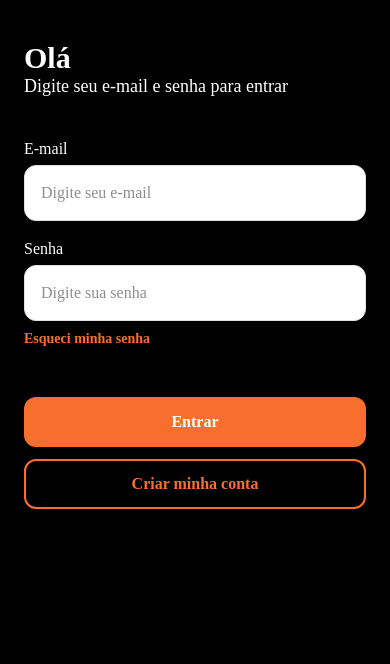
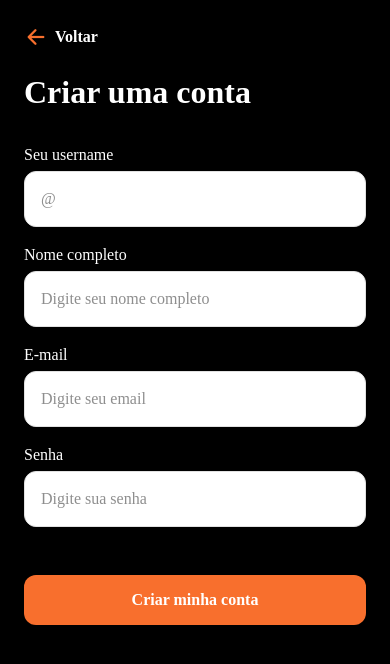
Before and after one commit to joaocarrato/Nubble-App, a React Native app: screen /CreateAccount in a window 390 px wide. Shown: the top 664 px of the page. Built offline with nearby package versions, Linux system fonts and the light colour scheme.

Commit message:
add create account module

```diff
--- a/App.tsx
+++ b/App.tsx
@@ -1,11 +1,11 @@
 import React from 'react';
-import {SafeAreaView} from 'react-native';
-import Login from './src/screens/login/Login';
+import { SafeAreaView } from 'react-native';
+import CreateAccount from './src/screens/auth/createAccount/CreateAccount';
 
 const App = () => {
   return (
     <SafeAreaView className="flex-1 bg-black">
-      <Login />
+      <CreateAccount />
     </SafeAreaView>
   );
 };
--- a/package.json
+++ b/package.json
@@ -12,7 +12,8 @@
   "dependencies": {
     "nativewind": "^2.0.11",
     "react": "18.2.0",
-    "react-native": "0.73.6"
+    "react-native": "0.73.6",
+    "react-native-vector-icons": "^10.0.3"
   },
   "devDependencies": {
     "@babel/core": "^7.20.0",
@@ -23,6 +24,7 @@
     "@react-native/metro-config": "0.73.5",
     "@react-native/typescript-config": "0.73.1",
     "@types/react": "^18.2.6",
+    "@types/react-native-vector-icons": "^6.4.18",
     "@types/react-test-renderer": "^18.0.0",
     "babel-jest": "^29.6.3",
     "eslint": "^8.19.0",
--- a/src/components/Input.tsx
+++ b/src/components/Input.tsx
@@ -8,6 +8,7 @@ type Props = {
   isObscure?: boolean;
   onChangeText?: ((text: string) => void) | undefined;
   value?: string | undefined;
+  mb4?: boolean;
 };
 
 const Input = ({
@@ -16,6 +17,7 @@ const Input = ({
   isObscure,
   onChangeText,
   value,
+  mb4,
 }: Props) => {
   return (
     <>
@@ -24,7 +26,9 @@ const Input = ({
       </Text>
 
       <TextInput
-        className="w-full h-[56px] bg-white border-[1px] border-graysFour rounded-xl px-4 text-[16px] font-satoshiRegular"
+        className={`w-full h-[56px] bg-white border-[1px] border-graysFour rounded-xl px-4 text-[16px] font-satoshiRegular ${
+          mb4 ? 'mb-4' : ''
+        }`}
         placeholderTextColor={colors.graysTwo}
         placeholder={placeholder}
         autoCapitalize="none"
--- /dev/null
+++ b/src/screens/auth/createAccount/CreateAccount.tsx
@@ -0,0 +1,43 @@
+import React from 'react';
+import { ScrollView, Text, TouchableOpacity, View } from 'react-native';
+import Icon from 'react-native-vector-icons/Ionicons';
+import Button from '../../../components/Button';
+import Input from '../../../components/Input';
+import { colors } from '../../../theme/colors';
+
+const CreateAccount = () => {
+  return (
+    <ScrollView className="flex-1 px-6 pt-6 bg-black">
+      <TouchableOpacity className="flex-row gap-x-[7px] items-center pb-6">
+        <Icon
+          name="arrow-back-outline"
+          color={colors.secondaryDefault}
+          size={24}
+        />
+
+        <Text className="text-white font-bold font-satoshiRegular text-base">
+          Voltar
+        </Text>
+      </TouchableOpacity>
+
+      <Text className="text-white font-black font-satoshiRegular text-[32px] pb-[32px]">
+        Criar uma conta
+      </Text>
+
+      <View className="mb-12">
+        <Input label="Seu username" placeholder="@" mb4 />
+        <Input
+          label="Nome completo"
+          placeholder="Digite seu nome completo"
+          mb4
+        />
+        <Input label="E-mail" placeholder="Digite seu email" mb4 />
+        <Input label="Senha" placeholder="Digite sua senha" isObscure />
+      </View>
+
+      <Button isOutline={false} label="Criar minha conta" />
+    </ScrollView>
+  );
+};
+
+export default CreateAccount;
--- /dev/null
+++ b/src/screens/auth/login/Login.tsx
@@ -0,0 +1,38 @@
+import React from 'react';
+import { ScrollView, Text, TouchableOpacity, View } from 'react-native';
+import Button from '../../../components/Button';
+import Input from '../../../components/Input';
+
+const Login = () => {
+  return (
+    <ScrollView className="flex-1 pt-10 px-6 bg-black" scrollEnabled={false}>
+      <Text className="font-satoshiRegular font-black text-white text-3xl">
+        Olá
+      </Text>
+      <Text className="font-satoshiRegular text-[18px] font-medium text-white">
+        Digite seu e-mail e senha para entrar
+      </Text>
+
+      <View className="mt-10 mb-2">
+        <Input label="E-mail" placeholder="Digite seu e-mail" />
+
+        <View className="mt-4" />
+
+        <Input label="Senha" placeholder="Digite sua senha" isObscure />
+      </View>
+
+      <TouchableOpacity className="mb-12">
+        <Text className="text-secondaryDefault text-sm font-satoshiRegular font-bold">
+          Esqueci minha senha
+        </Text>
+      </TouchableOpacity>
+
+      <Button isOutline={false} label="Entrar" />
+
+      <View className="mb-3" />
+      <Button isOutline label="Criar minha conta" />
+    </ScrollView>
+  );
+};
+
+export default Login;
--- a/src/screens/login/Login.tsx
+++ /dev/null
@@ -1,48 +0,0 @@
-import React from 'react';
-import {
-  KeyboardAvoidingView,
-  Platform,
-  ScrollView,
-  Text,
-  TouchableOpacity,
-  View,
-} from 'react-native';
-import Button from '../../components/Button';
-import Input from '../../components/Input';
-
-const Login = () => {
-  return (
-    <ScrollView className="flex-1 pt-10 px-6 bg-black" scrollEnabled={false}>
-      <KeyboardAvoidingView
-        behavior={Platform.OS == 'ios' ? 'padding' : undefined}>
-        <Text className="font-satoshiRegular font-black text-white text-3xl">
-          Olá
-        </Text>
-        <Text className="font-satoshiRegular text-[18px] font-medium text-white">
-          Digite seu e-mail e senha para entrar
-        </Text>
-
-        <View className="mt-10 mb-2">
-          <Input label="E-mail" placeholder="Digite seu e-mail" />
-
-          <View className="mt-4" />
-
-          <Input label="Senha" placeholder="Digite sua senha" isObscure />
-        </View>
-
-        <TouchableOpacity className="mb-12">
-          <Text className="text-secondaryDefault text-sm font-satoshiRegular font-bold">
-            Esqueci minha senha
-          </Text>
-        </TouchableOpacity>
-
-        <Button isOutline={false} label="Entrar" />
-
-        <View className="mb-3" />
-        <Button isOutline label="Criar minha conta" />
-      </KeyboardAvoidingView>
-    </ScrollView>
-  );
-};
-
-export default Login;
```
Also changed, not shown: react-native.config.js (+7 -0 lines), 6 other files (tests, documents, lock files or other folders).
